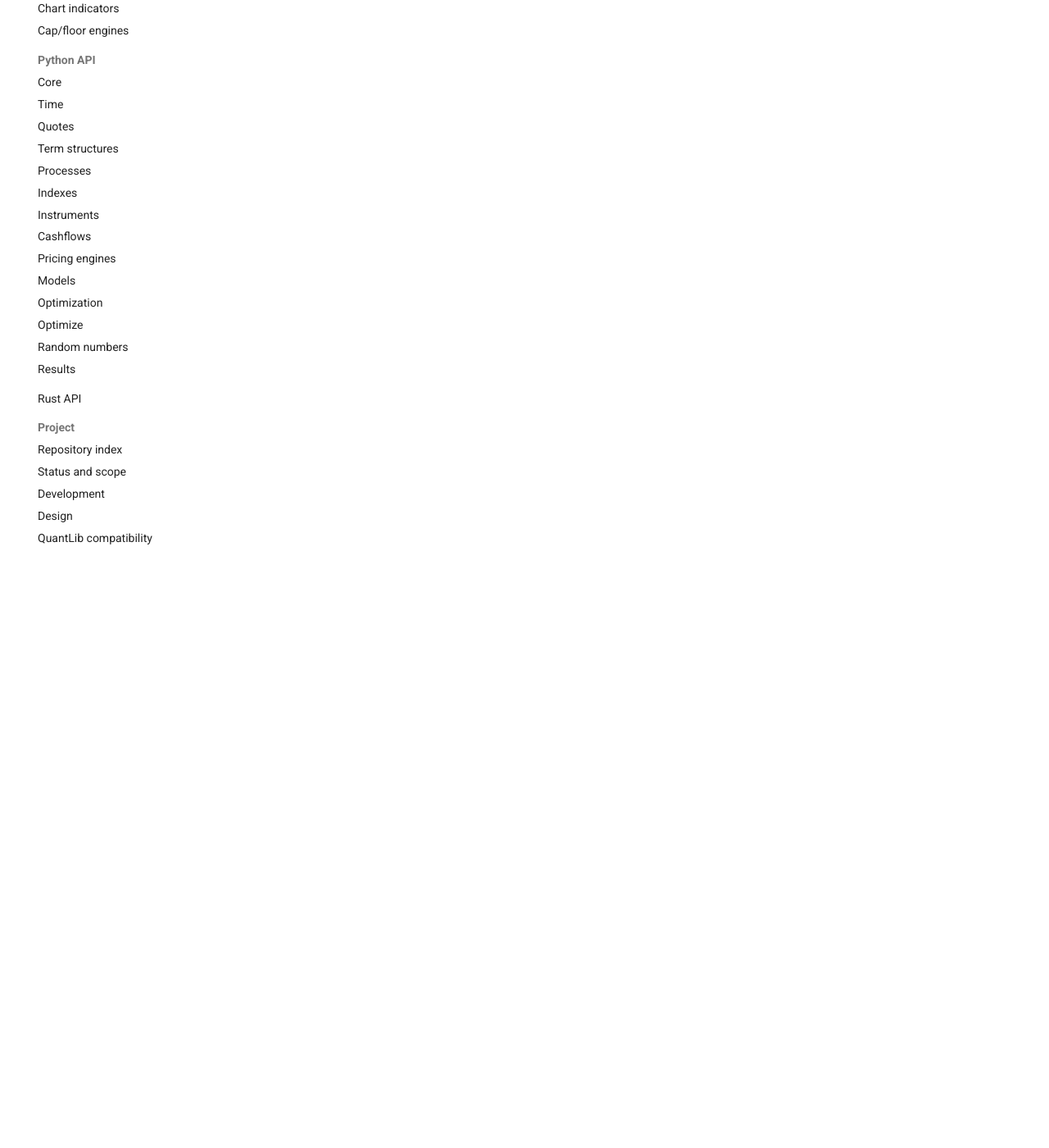
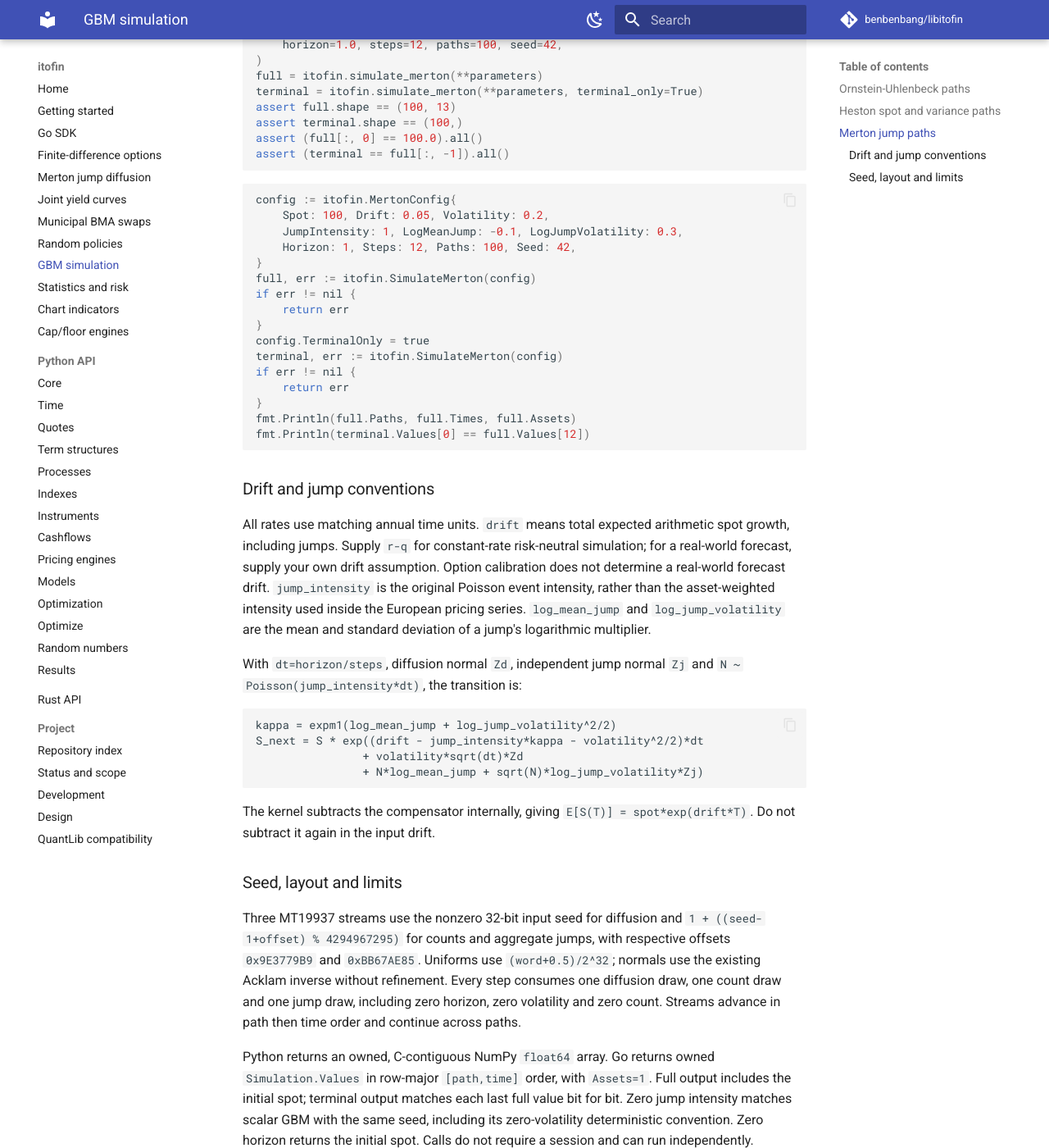
Before and after one commit to benbenbang/libitofin, an MkDocs documentation site: the page built from docs/docs/simulation.md, in a window 1280 px wide and 1400 px high, scrolled down 4601 px. Shown: the whole window at 82% size. Built offline with MkDocs 1.6.1 and Material for MkDocs 9.7.7, drawn with Linux system fonts in a browser that asks for light colours; comment, search, counter and statistics services are not loaded; some of the changed text lies outside the part shown.

Commit message:
docs(docs): document Merton path contracts and examples
Document Merton path examples and clarify drift, jump, seed, layout, and numerical contracts across the Python, Go, Rust, and C interfaces.

ref #1162

````diff
--- a/docs/docs/simulation.md
+++ b/docs/docs/simulation.md
@@ -178,3 +178,111 @@
 expectation with statistical tolerances.
 
 ::: itofin.simulate_heston
+
+## Merton jump paths
+
+`itofin.simulate_merton` and Go's `SimulateMerton` generate scalar,
+constant-parameter lognormal jump-diffusion paths through the shared Rust
+kernel. Each grid transition is exact for this model. Outputs contain grid
+spots; individual jump times and sizes within an interval are not returned.
+The [Merton pricing process](jump-diffusion.md) remains a live market-input
+carrier: simulation takes explicit scalar assumptions rather than reading
+or changing its quotes and curves.
+
+```python
+import itofin
+
+parameters = dict(
+    spot=100.0, drift=0.05, volatility=0.2,
+    jump_intensity=1.0, log_mean_jump=-0.1, log_jump_volatility=0.3,
+    horizon=1.0, steps=12, paths=100, seed=42,
+)
+full = itofin.simulate_merton(**parameters)
+terminal = itofin.simulate_merton(**parameters, terminal_only=True)
+assert full.shape == (100, 13)
+assert terminal.shape == (100,)
+assert (full[:, 0] == 100.0).all()
+assert (terminal == full[:, -1]).all()
+```
+
+```go
+config := itofin.MertonConfig{
+    Spot: 100, Drift: 0.05, Volatility: 0.2,
+    JumpIntensity: 1, LogMeanJump: -0.1, LogJumpVolatility: 0.3,
+    Horizon: 1, Steps: 12, Paths: 100, Seed: 42,
+}
+full, err := itofin.SimulateMerton(config)
+if err != nil {
+    return err
+}
+config.TerminalOnly = true
+terminal, err := itofin.SimulateMerton(config)
+if err != nil {
+    return err
+}
+fmt.Println(full.Paths, full.Times, full.Assets)
+fmt.Println(terminal.Values[0] == full.Values[12])
+```
+
+### Drift and jump conventions
+
+All rates use matching annual time units. `drift` means total expected
+arithmetic spot growth, including jumps. Supply `r-q` for constant-rate
+risk-neutral simulation; for a real-world forecast, supply your own drift
+assumption. Option calibration does not determine a real-world forecast drift.
+`jump_intensity` is the original Poisson event intensity, rather than the
+asset-weighted intensity used inside the European pricing series.
+`log_mean_jump` and `log_jump_volatility` are the mean and standard deviation
+of a jump's logarithmic multiplier.
+
+With `dt=horizon/steps`, diffusion normal `Zd`, independent jump normal `Zj`
+and `N ~ Poisson(jump_intensity*dt)`, the transition is:
+
+```text
+kappa = expm1(log_mean_jump + log_jump_volatility^2/2)
+S_next = S * exp((drift - jump_intensity*kappa - volatility^2/2)*dt
+                + volatility*sqrt(dt)*Zd
+                + N*log_mean_jump + sqrt(N)*log_jump_volatility*Zj)
+```
+
+The kernel subtracts the compensator internally, giving
+`E[S(T)] = spot*exp(drift*T)`. Do not subtract it again in the input drift.
+
+### Seed, layout and limits
+
+Three MT19937 streams use the nonzero 32-bit input seed for diffusion and
+`1 + ((seed-1+offset) % 4294967295)` for counts and aggregate jumps, with
+respective offsets `0x9E3779B9` and `0xBB67AE85`. Uniforms use
+`(word+0.5)/2^32`; normals use the existing Acklam inverse without refinement.
+Every step consumes one diffusion draw, one count draw and one jump draw,
+including zero horizon, zero volatility and zero count. Streams advance in
+path then time order and continue across paths.
+
+Python returns an owned, C-contiguous NumPy `float64` array. Go returns owned
+`Simulation.Values` in row-major `[path,time]` order, with `Assets=1`.
+Full output includes the initial spot; terminal output matches each last full
+value bit for bit. Zero jump intensity matches scalar GBM with the same seed,
+including its zero-volatility deterministic convention. Zero horizon returns
+the initial spot. Calls do not require a session and can run independently.
+
+Spot must be finite and positive. Drift and log-jump mean must be finite;
+volatilities, intensity and horizon must be finite and nonnegative. Steps,
+paths and seed must be positive. Invalid or overflowing dimensions,
+unrepresentable coefficients, positive time-step/count-mean underflow and
+nonfinite or nonpositive simulated spots return errors.
+The existing inverse-Poisson recurrence requires its initial mass to stay
+normal, restricting the mean per step to approximately 708.396. Use more
+steps when needed; no large-mean approximation is substituted.
+
+Both bindings default to 16,777,216 output values (128 MiB). Zero
+`max_output_values`/`MaxOutputValues` selects that default; a positive value
+overrides it and a negative value fails. The limit bounds returned values,
+not total peak memory. Terminal mode or smaller batches reduce output size.
+C accepts caller-owned capacity through `itofin_merton_paths` and preserves
+its output buffer on every error, including failures after earlier steps.
+
+The [independent fixture notes](https://github.com/benbenbang/libitofin/blob/main/sdk/go/testdata/merton-paths-oracle.md)
+include a dependency-free generator, seed/draw records, twelve numerical
+cases and analytical moment checks. Rust, C, Go and Python share these gates.
+
+::: itofin.simulate_merton
````
Also changed, not shown: docs/docs/jump-diffusion.md (+2 -2 lines).
